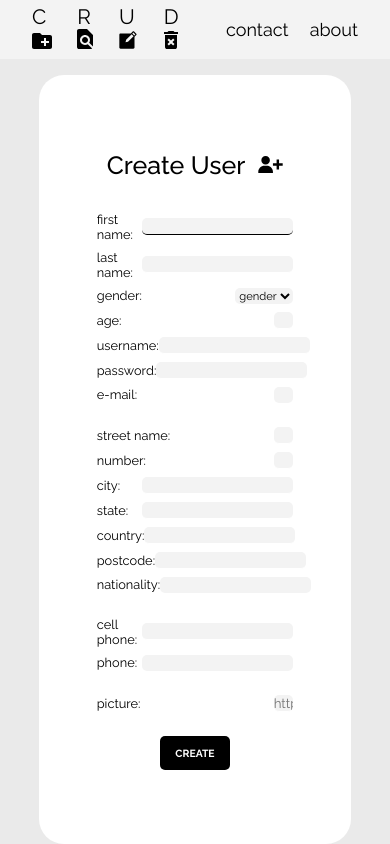
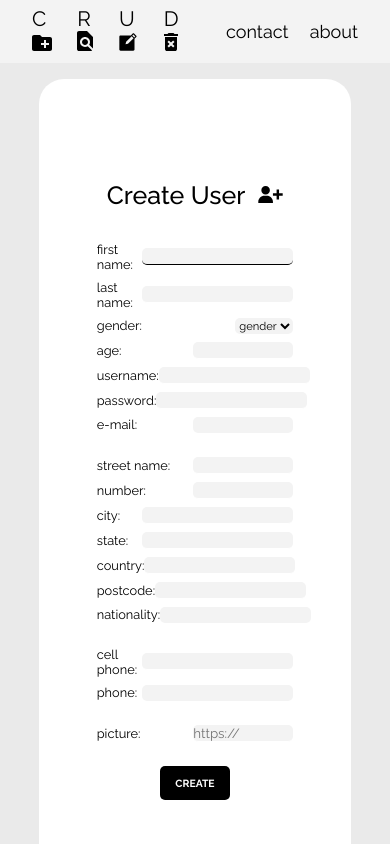
Before and after one commit to HenriqueGieseke/basic-crud-frontend, a React (Create React App) app: page /create in a window 390 px wide. Shown: the top 844 px of the page. Built offline with nearby package versions, Linux system fonts and the light colour scheme; no server answers.

Commit message:
Added height adjustment and input width adjustment for mobile view

```diff
--- a/src/components/pages/about/About.js
+++ b/src/components/pages/about/About.js
@@ -20,7 +20,7 @@ const Container = styled.div`
   height: 100%;
 
   @media (max-width: 950px) {
-    min-height: 800px;
+    min-height: 900px;
   }
 `;
 
--- a/src/components/pages/contact/Contact.js
+++ b/src/components/pages/contact/Contact.js
@@ -20,7 +20,7 @@ const Container = styled.div`
   height: 100%;
 
   @media (max-width: 950px) {
-    min-height: 800px;
+    min-height: 900px;
   }
 `;
 
--- a/src/components/pages/create-user/CreateUser.js
+++ b/src/components/pages/create-user/CreateUser.js
@@ -20,7 +20,7 @@ const Container = styled.div`
   height: 100%;
 
   @media (max-width: 950px) {
-    min-height: 800px;
+    min-height: 900px;
   }
 `;
 
--- a/src/components/pages/create-user/CreateUserBox.js
+++ b/src/components/pages/create-user/CreateUserBox.js
@@ -473,7 +473,7 @@ const StyledSelect = styled.select`
 
 const LargeInput = styled.input`
   @media (max-width: 470px) {
-    width: 10%;
+    width: 100px;
   }
 
   width: 60%;
@@ -483,7 +483,7 @@ const LargeInput = styled.input`
 
 const SmallInput = styled.input`
   @media (max-width: 470px) {
-    width: 10%;
+    width: 100px;
   }
 
   width: 20%;
--- a/src/components/pages/delete-user/DeleteUser.js
+++ b/src/components/pages/delete-user/DeleteUser.js
@@ -20,7 +20,7 @@ const Container = styled.div`
   height: 100%;
 
   @media (max-width: 950px) {
-    min-height: 800px;
+    min-height: 900px;
   }
 `;
 
--- a/src/components/pages/home/Home.js
+++ b/src/components/pages/home/Home.js
@@ -20,7 +20,7 @@ const Container = styled.div`
   height: 100%;
 
   @media (max-width: 950px) {
-    min-height: 800px;
+    min-height: 900px;
   }
 `;
 
--- a/src/components/pages/retrieve-by-name/RetrieveByName.js
+++ b/src/components/pages/retrieve-by-name/RetrieveByName.js
@@ -20,7 +20,7 @@ const Container = styled.div`
   height: 100%;
 
   @media (max-width: 950px) {
-    min-height: 800px;
+    min-height: 900px;
   }
 `;
 
--- a/src/components/pages/retrieve-by-region/RetrieveByRegion.js
+++ b/src/components/pages/retrieve-by-region/RetrieveByRegion.js
@@ -20,7 +20,7 @@ const Container = styled.div`
   height: 100%;
 
   @media (max-width: 950px) {
-    min-height: 800px;
+    min-height: 900px;
   }
 `;
 
--- a/src/components/pages/retrieve-random/RetrieveRandom.js
+++ b/src/components/pages/retrieve-random/RetrieveRandom.js
@@ -20,7 +20,7 @@ const Container = styled.div`
   height: 100%;
 
   @media (max-width: 950px) {
-    min-height: 800px;
+    min-height: 900px;
   }
 `;
 
--- a/src/components/pages/retrieve/Retrieve.js
+++ b/src/components/pages/retrieve/Retrieve.js
@@ -20,7 +20,7 @@ const Container = styled.div`
   height: 100%;
 
   @media (max-width: 950px) {
-    min-height: 800px;
+    min-height: 900px;
   }
 `;
 
--- a/src/components/pages/update-user/UpdateUser.js
+++ b/src/components/pages/update-user/UpdateUser.js
@@ -20,7 +20,7 @@ const Container = styled.div`
   height: 100%;
 
   @media (max-width: 950px) {
-    min-height: 800px;
+    min-height: 900px;
   }
 `;
 
```
